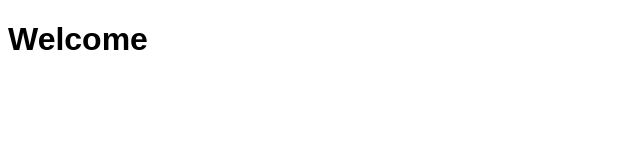
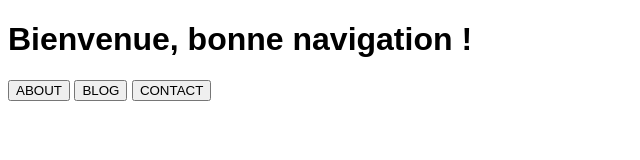
Before and after one commit to marietmr/30---Intro-NodeJS, a website: page index.html in a window 1280 px wide. Shown: the whole page, without its empty margins (0-640 px from the left). Drawn offline with Linux system fonts and the light colour scheme.

Commit message:
Ajout boutons

```diff
--- a/index.html
+++ b/index.html
@@ -6,7 +6,14 @@
     <title>INDEX HTML</title>
     <link rel="stylesheet" href="style.css">
 </head>
+<header>
+    <h1>Bienvenue, bonne navigation !</h1>
+</header>
 <body>
-    <h1>Welcome</h1>
+    <div class="button">
+        <a class="button-about" href="index-about.html"><button>ABOUT</button></a>
+        <a class="button-blog" href="index-blog.html"><button>BLOG</button></a>
+        <a class="button-contact" href="index-contact.html"><button>CONTACT</button></a>
+    </div>
 </body>
 </html>
```
